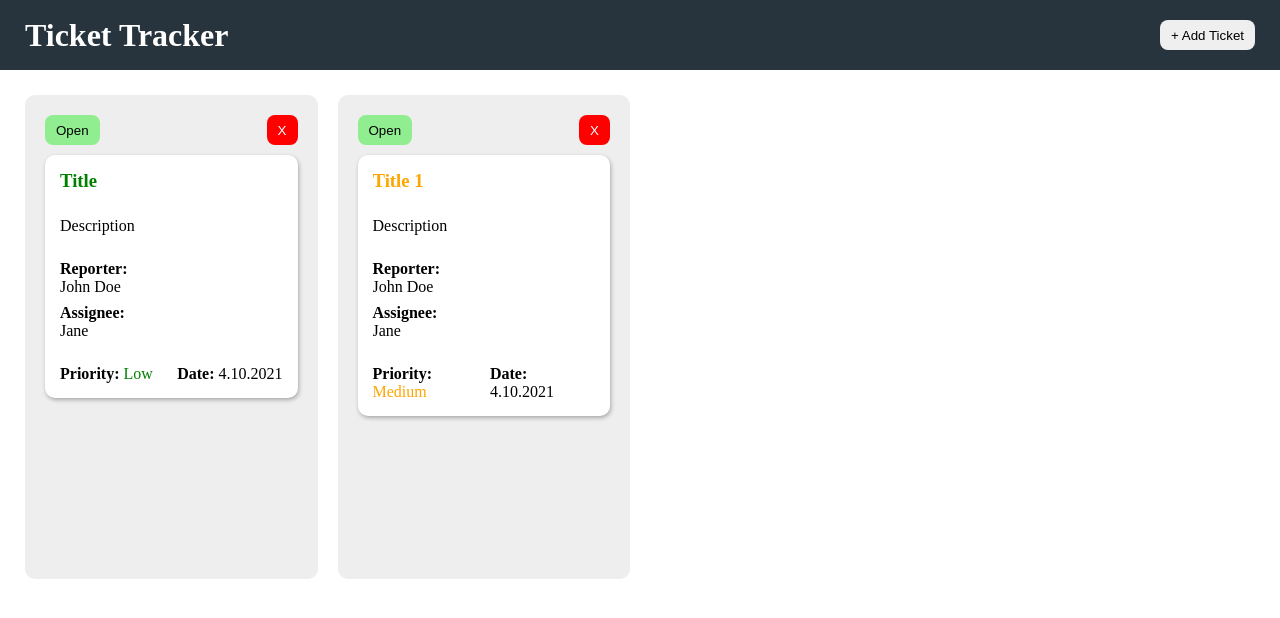
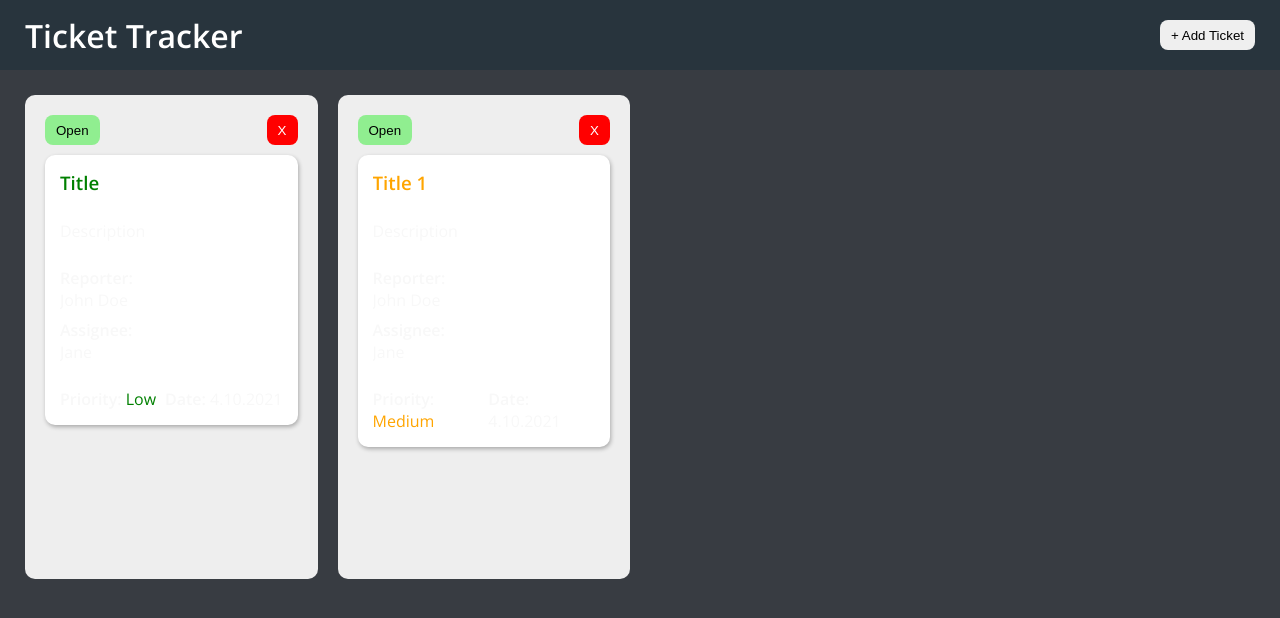
Before and after one commit to markosilvasvuori/ticket-tracker, a React (Create React App) app: page / in a window 1280 px wide. Shown: the top 618 px of the page. Built offline with nearby package versions, Linux system fonts and the light colour scheme.

Commit message:
Added font-weight for h1-h6 tags

```diff
--- a/src/App.css
+++ b/src/App.css
@@ -7,6 +7,19 @@
 html,
 body {
   width: 100%;
+  font-family: 'Open Sans', sans-serif;
+  font-weight: 400;
+  font-size: 1rem;
+  color: #f8f8f8;
+}
+
+h1,
+h2,
+h3,
+h4,
+h5,
+h6 {
+  font-weight: 600;
 }
 
 .App {
@@ -19,4 +32,5 @@ body {
   width: 100%;
   min-height: 100vh;
   padding: 95px 25px 25px 25px;
+  background-color: #383c42;
 }
```
